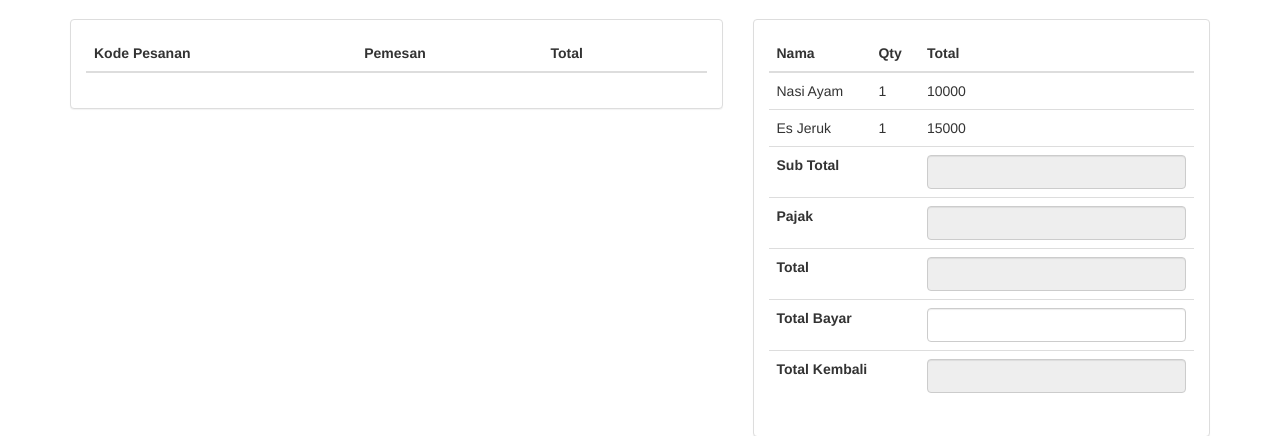
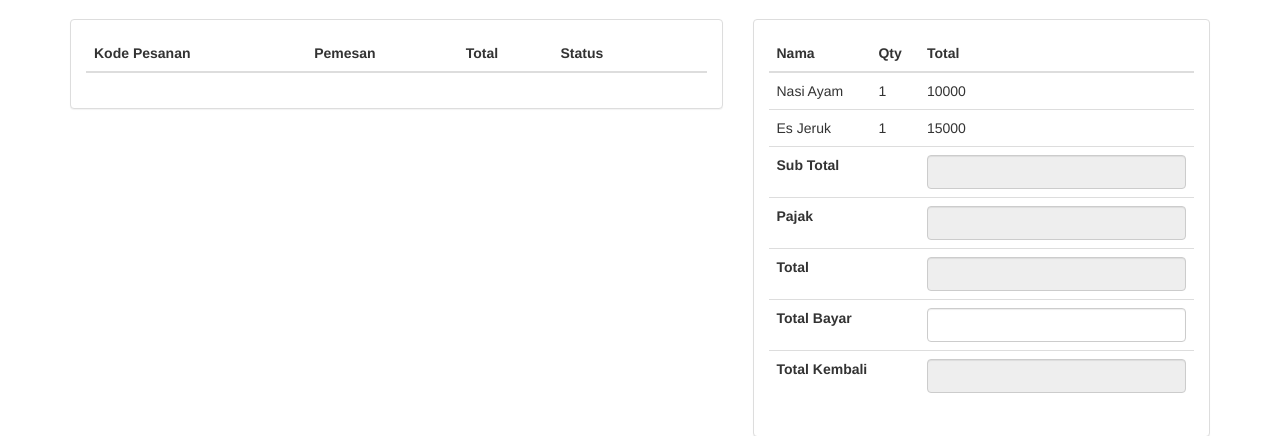
Before and after one commit to mmohl/nw-yii, a Yii app: template views/cashier/_cashier.php in a window 1280 px wide. Shown: the part 51-487 px from the top of the page. Run offline with PHP 8.4 and a stand-in for Yii, Linux system fonts and the light colour scheme; the template is opened without the code that fills it, so the values that code supplies are empty; some libraries are stand-ins or nearby versions.

Commit message:
add status order

```diff
--- a/views/cashier/_cashier.php
+++ b/views/cashier/_cashier.php
@@ -15,12 +15,13 @@ CashierAsset::register($this);
     <div class="col-md-7">
         <div class="panel panel-default">
             <div class="panel-body">
-                <table id="table-customer-list" class="table">
+                <table id="table-customer-list" class="table table-striped table-hover">
                     <thead>
                         <tr>
                             <th>Kode Pesanan</th>
                             <th>Pemesan</th>
                             <th>Total</th>
+                            <th>Status</th>
                             <th>&nbsp;</th>
                         </tr>
                     </thead>
--- a/web/scripts/cashier.js
+++ b/web/scripts/cashier.js
@@ -19,6 +19,11 @@ function init() {
                 render: (data, i, row) => `0`
             },
             {
+                data: 'is_paid',
+                searchable: false,
+                render: (data, i, row) => `<label class="label label-${data == 1 ? 'success' : 'warning'}">${data == 1 ? 'Lunas' : 'Belum Bayar'}</label>`
+            },
+            {
                 sortable: false,
                 searchable: false,
                 render: (data, i, row) => ``
```
